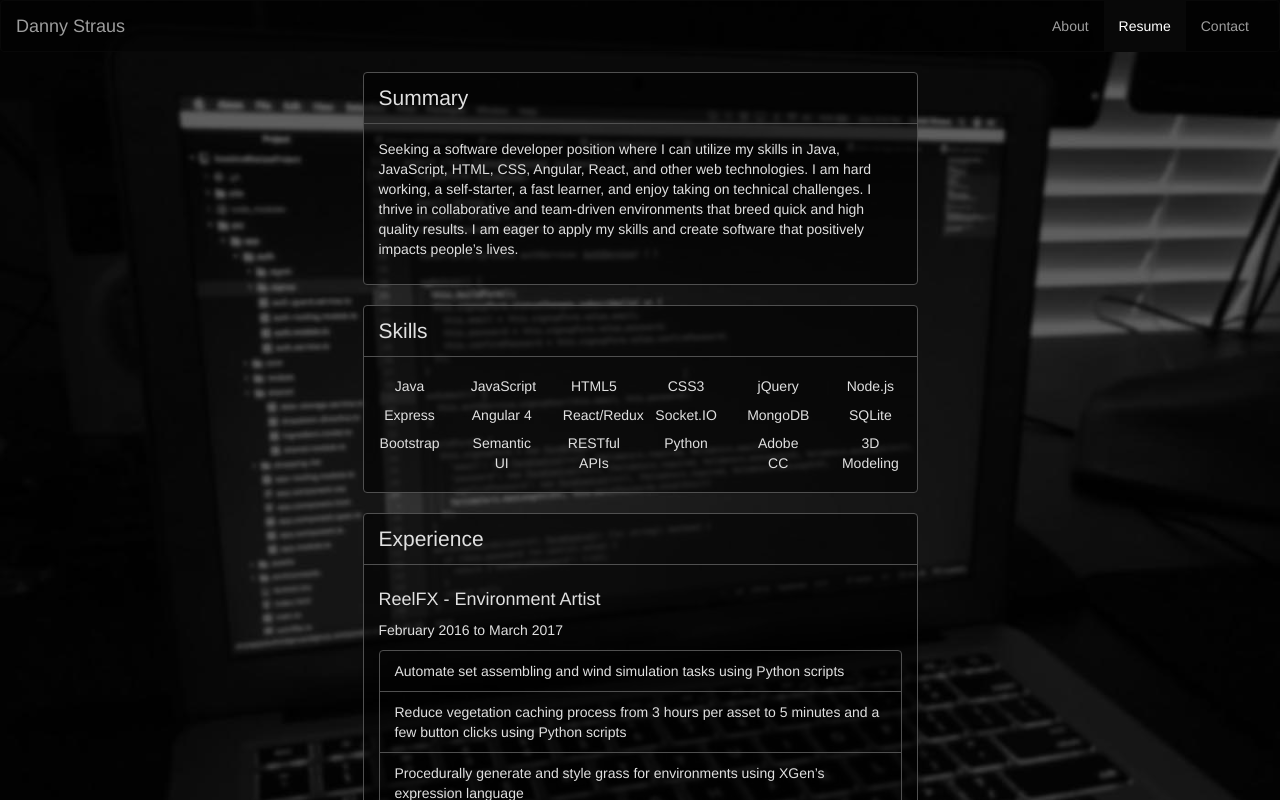
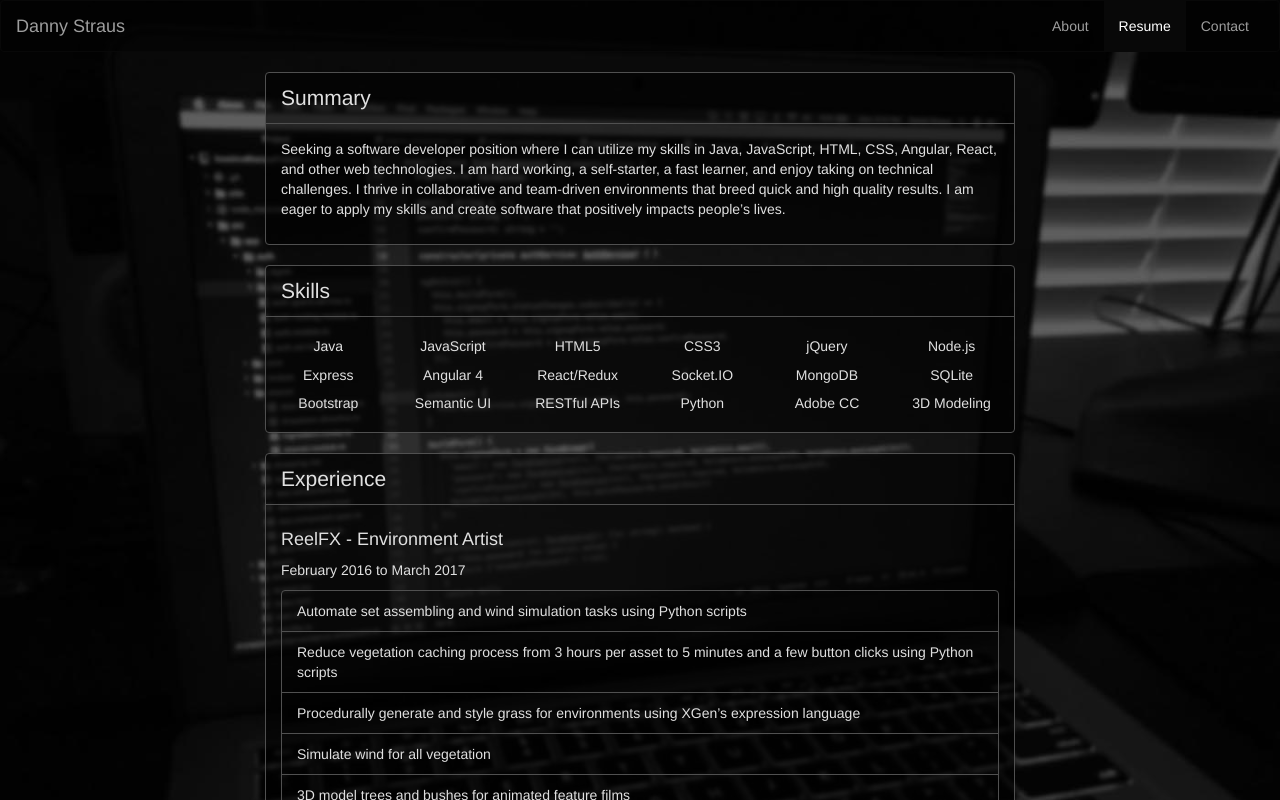
Before and after one commit to strausd/personal-site, an Angular app: page /resume in a window 1280 px wide. Shown: the top 800 px of the page. Built offline with nearby package versions, Linux system fonts and the light colour scheme.

Commit message:
Change panel width for large devices

```diff
--- a/src/app/about/about.component.html
+++ b/src/app/about/about.component.html
@@ -1,6 +1,6 @@
 <div class="container">
   <div class="row">
-    <div class="col-xs-12 col-md-8 col-md-offset-2 col-lg-6 col-lg-offset-3">
+    <div class="col-xs-12 col-md-8 col-md-offset-2">
       <div class="panel panel-default">
         <div class="panel-body">
           <h4>Hi, I'm Danny.</h4>
--- a/src/app/contact/contact.component.html
+++ b/src/app/contact/contact.component.html
@@ -1,6 +1,6 @@
 <div class="container">
   <div class="row">
-    <div class="col-xs-12 col-md-8 col-md-offset-2 col-lg-6 col-lg-offset-3">
+    <div class="col-xs-12 col-md-8 col-md-offset-2">
       <div class="panel panel-default">
         <div class="panel-body">
           <form [formGroup]="contact" (ngSubmit)="onSubmit()">
--- a/src/app/resume/resume.component.html
+++ b/src/app/resume/resume.component.html
@@ -1,6 +1,6 @@
 <div class="container">
   <div class="row">
-    <div class="col-xs-12 col-md-8 col-md-offset-2 col-lg-6 col-lg-offset-3">
+    <div class="col-xs-12 col-md-8 col-md-offset-2">
       <div class="panel panel-default">
         <div class="panel-heading">Summary</div>
         <div class="panel-body">
```
